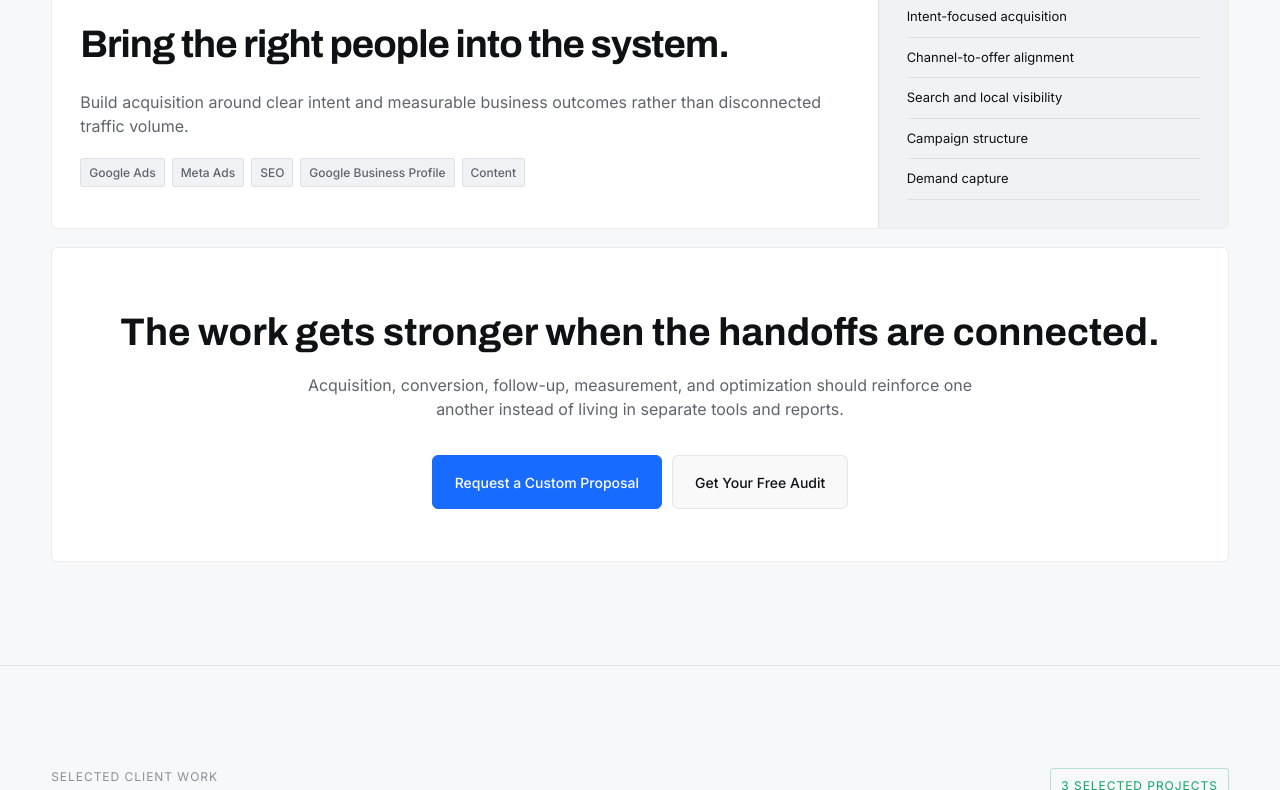
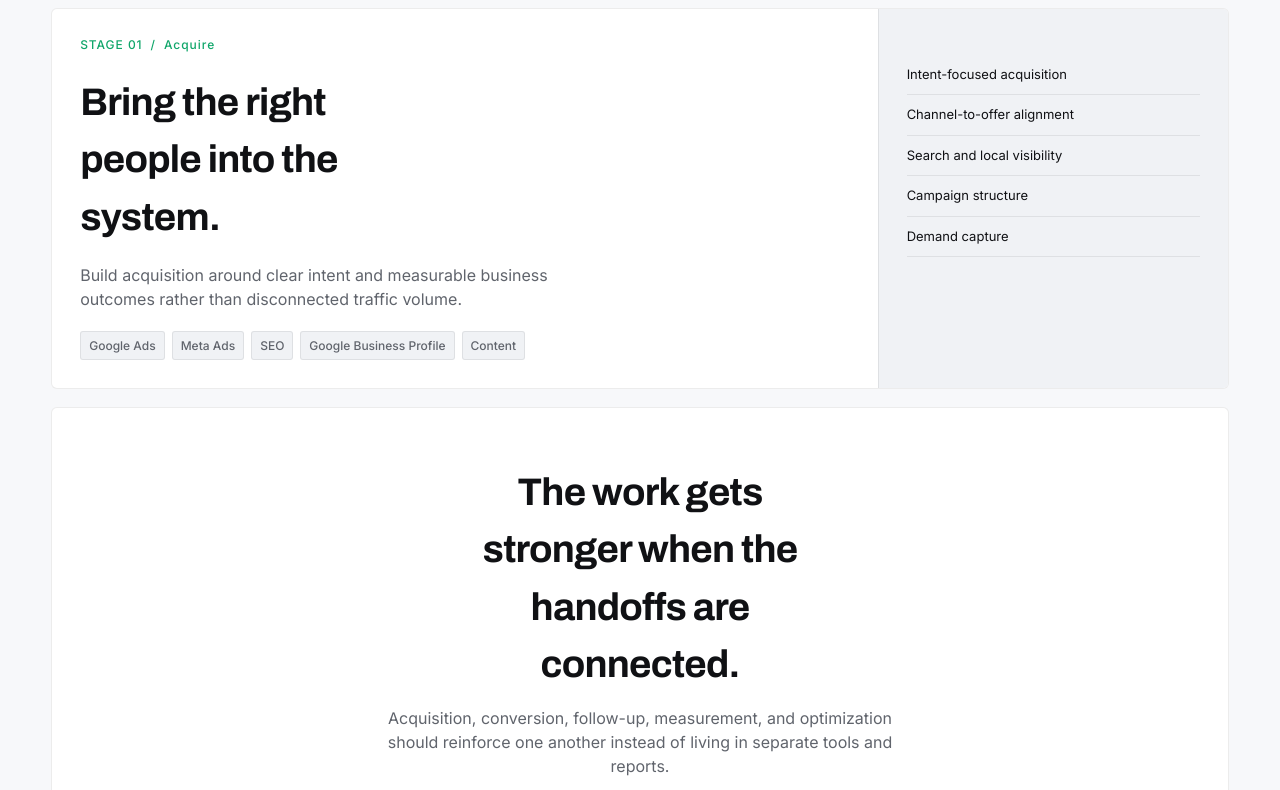
Before and after one commit to OPTIVUEDIGITAL/Optivue-OS, a plain HTML site: page production/index.html in a window 1280 px wide. Shown: the part 2010-2800 px from the top of the page. Drawn offline with Linux system fonts and the light colour scheme.

Commit message:
P2 self-host font faces and type measures

```diff
--- a/production/css/optivue-v2.css
+++ b/production/css/optivue-v2.css
@@ -1,3 +1,37 @@
+@font-face {
+  font-family: "Archivo";
+  src: url("../assets/fonts/archivo-variable.woff2") format("woff2");
+  font-style: normal;
+  font-weight: 100 900;
+  font-stretch: 62% 125%;
+  font-display: swap;
+}
+
+@font-face {
+  font-family: "Inter";
+  src: url("../assets/fonts/inter-variable.woff2") format("woff2");
+  font-style: normal;
+  font-weight: 100 900;
+  font-display: swap;
+}
+
+@font-face {
+  font-family: "IBM Plex Mono";
+  src: url("../assets/fonts/ibm-plex-mono-medium.woff2") format("woff2");
+  font-style: normal;
+  font-weight: 500;
+  font-display: swap;
+}
+
+@font-face {
+  font-family: "Optivue Sans Fallback";
+  src: local("Arial");
+  size-adjust: 107%;
+  ascent-override: 91%;
+  descent-override: 23%;
+  line-gap-override: 0%;
+}
+
 /*
  * Optivue Growth OS — locked v2 visual baseline
  * Source of truth: docs/design-direction.md §4
@@ -21,14 +55,16 @@
 #optivue-growth-os *,
 #optivue-growth-os *::before,
 #optivue-growth-os *::after {
-  font-family: Inter, ui-sans-serif, -apple-system, BlinkMacSystemFont, "Segoe UI", sans-serif !important;
+  font-family: Inter, "Optivue Sans Fallback", ui-sans-serif, -apple-system, BlinkMacSystemFont, "Segoe UI", sans-serif !important;
+  font-optical-sizing: auto;
 }
 
 #optivue-growth-os h1,
 #optivue-growth-os h2,
 #optivue-growth-os h3,
 #optivue-growth-os h4 {
-  font-family: Archivo, Inter, ui-sans-serif, sans-serif !important;
+  font-family: Archivo, Inter, "Optivue Sans Fallback", ui-sans-serif, sans-serif !important;
+  font-optical-sizing: auto;
   font-weight: 700;
   font-variation-settings: "wdth" 115, "wght" 700;
 }
@@ -138,3 +174,31 @@
     border-radius: 0;
   }
 }
+
+
+/* P2 type measures and optical hierarchy. */
+#optivue-growth-os h1,
+#optivue-growth-os h2,
+#optivue-growth-os h3,
+#optivue-growth-os h4 {
+  max-width: 16ch;
+}
+
+#optivue-growth-os h1 { letter-spacing: -0.03em; }
+#optivue-growth-os h2 { letter-spacing: -0.025em; }
+#optivue-growth-os h3,
+#optivue-growth-os h4 { letter-spacing: -0.02em; }
+
+#optivue-growth-os p:not(.ovgo-kicker),
+#optivue-growth-os li {
+  max-width: 54ch;
+  letter-spacing: 0;
+}
+
+#optivue-growth-os .ovgo-kicker,
+#optivue-growth-os small,
+#optivue-growth-os .ovgo-status {
+  font-size: var(--ovgo-type-xs);
+  letter-spacing: 0.02em;
+  text-transform: none;
+}
```
